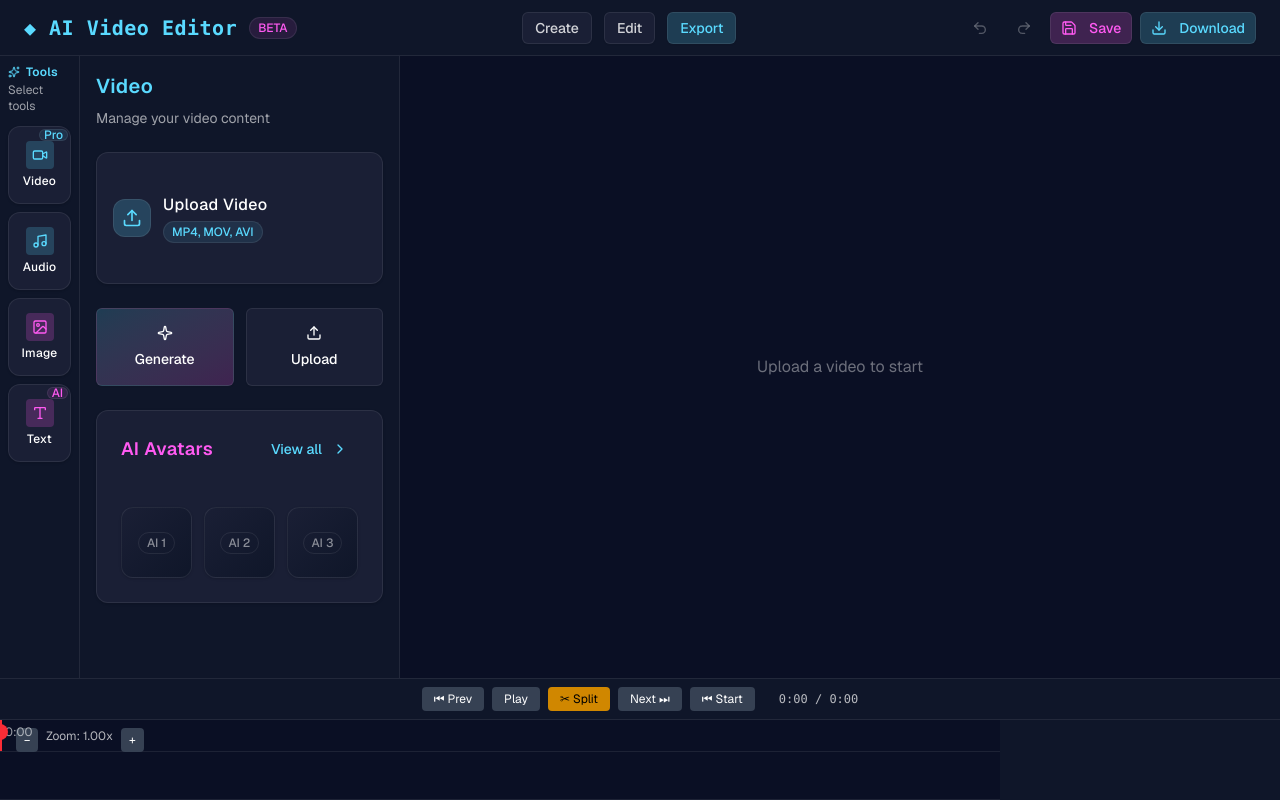
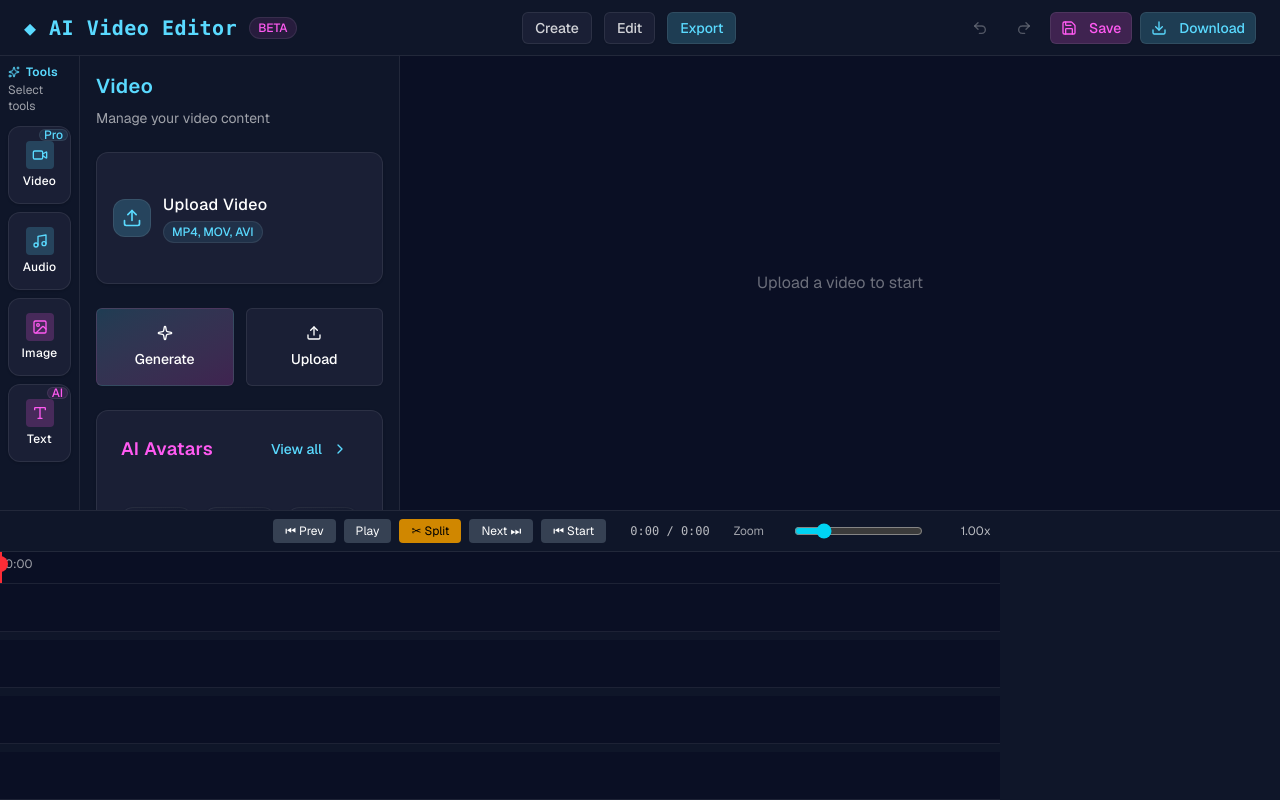
Before and after one commit to Taxilpatel132/Clipper-Studio, a Next.js app in the folder Front-end/: page / in a window 1280 px wide. Built offline with nearby package versions, Linux system fonts and the light colour scheme.

Commit message:
multi-track-implement-1

```diff
--- a/Front-end/src/components/timeline/PlaybackControls.tsx
+++ b/Front-end/src/components/timeline/PlaybackControls.tsx
@@ -1,7 +1,6 @@
 "use client";
 
 import { formatTime } from "@/editor/engine";
-
 interface PlaybackControlsProps {
   isPlaying: boolean;
   currentTime: number;
@@ -12,6 +11,9 @@ interface PlaybackControlsProps {
   onNext: () => void;
   onStart: () => void;
   onSplit: () => void;
+
+  zoom: number;          // 🔥 ADD
+  onZoomChange: (z: number) => void; // 🔥 ADD
 }
 
 export function PlaybackControls({
@@ -24,6 +26,8 @@ export function PlaybackControls({
   onNext,
   onStart,
   onSplit,
+  zoom,
+  onZoomChange,
 }: PlaybackControlsProps) {
   return (
     <div className="px-4 py-2 border-b border-white/10">
@@ -66,7 +70,24 @@ export function PlaybackControls({
         <span className="text-xs text-white/70 ml-4 font-mono">
           {formatTime(currentTime)} / {formatTime(duration)}
         </span>
+         <div className="flex items-center gap-3 px-4">
+        <span className="text-xs text-white/60 w-12">Zoom</span>
+
+        <input
+          type="range"
+          min={0.25}
+          max={4}
+          step={0.05}
+          value={zoom}
+          onChange={(e) => onZoomChange(parseFloat(e.target.value))}
+          className="flex-1 accent-cyan-400"
+        />
+
+        <span className="text-xs text-white/70 w-14 text-right">
+          {zoom.toFixed(2)}x
+        </span>
       </div>
+   </div>
     </div>
   );
 }
--- a/Front-end/src/components/timeline/Timeline.tsx
+++ b/Front-end/src/components/timeline/Timeline.tsx
@@ -4,7 +4,7 @@ import { useTimelineControls } from "./hooks/useTimelineControls";
 import { PlaybackControls } from "./PlaybackControls";
 import { TimelineRuler } from "./TimelineRuler";
 import { TimelineClipBlock } from "./TimelineClipBlock";
-
+import { useEditorStore } from "@/editor/store/editor.store";
 export default function Timeline() {
   const {
     // Refs
@@ -41,7 +41,7 @@ export default function Timeline() {
     goToStart,
     splitClipAtCurrentTime,
   } = useTimelineControls();
-
+  const setZoom = useEditorStore((s) => s.setZoom);
   return (
     <div className="w-full bg-[#0f1629] border-t border-white/10">
       {/* Playback Controls */}
@@ -55,6 +55,8 @@ export default function Timeline() {
   onNext={goToNextClip}
   onStart={goToStart}
   onSplit={splitClipAtCurrentTime}
+  zoom={zoom}
+  onZoomChange={(z) => setZoom(z)}
 />
 
       {/* Timeline Area */}
@@ -62,7 +64,7 @@ export default function Timeline() {
         <div
           ref={timelineRef}
           className="relative"
-          style={{ width: timelineWidth, height: 80 }}
+          style={{ width: timelineWidth }}
         >
           {/* Ruler */}
           <TimelineRuler
@@ -77,9 +79,18 @@ export default function Timeline() {
             onPlayheadMouseDown={startPlayheadDrag}
           />
 
-          {/* Clips Container */}
-          <div className="relative h-12 bg-[#0a0f24] border-b border-white/10">
-            {clips.map((clip) => (
+        {/* Timeline Tracks */}
+<div className="space-y-2">
+
+  {/* VIDEO TRACKS */}
+  {["video-1", "video-2"].map((trackId) => (
+    <div
+      key={trackId}
+      className="relative h-12 bg-[#0a0f24] border-b border-white/10 hover:bg-[#13203a]"
+    >
+      {clips
+        .filter((clip) => clip.trackId === trackId)
+        .map((clip) => (
           <TimelineClipBlock
             key={clip.id}
             clip={clip}
@@ -93,6 +104,47 @@ export default function Timeline() {
           />
         ))}
     </div>
+  ))}
+
+  {/* AUDIO TRACK */}
+  <div className="relative h-12 bg-[#0a0f24] border-b border-white/10 hover:bg-[#13203a]">
+    {clips
+      .filter((clip) => clip.trackId === "audio-1")
+      .map((clip) => (
+        <TimelineClipBlock
+          key={clip.id}
+          clip={clip}
+          isActive={clip.id === activeClipId}
+          isDragging={draggingClipId === clip.id}
+          dragOffset={dragOffset}
+          scale={TIMELINE_SCALE}
+          onMouseDown={handleClipMouseDown}
+          onClick={handleClipClick}
+          onTrimMouseDown={handleTrimMouseDown}
+        />
+      ))}
+  </div>
+
+  {/* IMAGE TRACK */}
+  <div className="relative h-12 bg-[#0a0f24] border-b border-white/10 hover:bg-[#13203a]">
+    {clips
+      .filter((clip) => clip.trackId === "image-1")
+      .map((clip) => (
+        <TimelineClipBlock
+          key={clip.id}
+          clip={clip}
+          isActive={clip.id === activeClipId}
+          isDragging={draggingClipId === clip.id}
+          dragOffset={dragOffset}
+          scale={TIMELINE_SCALE}
+          onMouseDown={handleClipMouseDown}
+          onClick={handleClipClick}
+          onTrimMouseDown={handleTrimMouseDown}
+        />
+      ))}
+  </div>
+
+</div>
         </div>
       </div>
     </div>
--- a/Front-end/src/components/timeline/TimelineRuler.tsx
+++ b/Front-end/src/components/timeline/TimelineRuler.tsx
@@ -1,7 +1,7 @@
 "use client";
 
 import { formatTime } from "@/editor/engine";
-import { ZoomControls } from "./ZoomControls";
+
 
 interface TimelineRulerProps {
   duration: number;
@@ -55,8 +55,8 @@ export function TimelineRuler({
         />
       )}
 
-      {/* Zoom controls */}
-      <ZoomControls zoom={zoom} />
+
+
 
       {/* Playhead line */}
       <div
--- a/Front-end/src/components/timeline/ZoomControls.tsx
+++ /dev/null
@@ -1,31 +0,0 @@
-"use client";
-
-import { useEditorStore } from "@/editor/store/editor.store";
-
-interface ZoomControlsProps {
-  zoom: number;
-}
-
-export function ZoomControls({ zoom }: ZoomControlsProps) {
-  const setZoom = useEditorStore((state) => state.setZoom);
-
-  return (
-    <div className="flex gap-2 px-4 py-2">
-      <button
-        onClick={() => setZoom(zoom - 0.25)}
-        className="px-2 py-1 bg-gray-700 text-white text-xs rounded"
-      >
-        −
-      </button>
-
-      <span className="text-xs text-white/70">Zoom: {zoom.toFixed(2)}x</span>
-
-      <button
-        onClick={() => setZoom(zoom + 0.25)}
-        className="px-2 py-1 bg-gray-700 text-white text-xs rounded"
-      >
-        +
-      </button>
-    </div>
-  );
-}
--- a/Front-end/src/components/timeline/hooks/useTimelineControls.ts
+++ b/Front-end/src/components/timeline/hooks/useTimelineControls.ts
@@ -22,6 +22,14 @@ export function useTimelineControls() {
   const dragStartTimeRef = useRef<number>(0);
   const rafRef = useRef<number | null>(null);
   const lastTimeRef = useRef<number>(0);
+  const TRACK_ORDER = [
+  "video-1",
+  "video-2",
+  "audio-1",
+  "image-1",
+];
+
+const TRACK_HEIGHT = 48; // same as h-12
 
   // ═══════════════════════════════════════════
   // Store
@@ -114,6 +122,17 @@ export function useTimelineControls() {
     [clips]
   );
 
+  //hleper function to determine track based on Y coordinate
+  const getTrackFromY = useCallback((clientY: number) => {
+  if (!timelineRef.current) return null;
+
+  const rect = timelineRef.current.getBoundingClientRect();
+  const y = clientY - rect.top;
+
+  const index = Math.floor(y / TRACK_HEIGHT);
+
+  return TRACK_ORDER[index] || null;
+}, []);
   // ═══════════════════════════════════════════
   // Playhead Dragging
   // ═══════════════════════════════════════════
@@ -213,11 +232,22 @@ export function useTimelineControls() {
      const onMove = (e: MouseEvent) => {
   const deltaX = e.clientX - dragStartXRef.current;
   const deltaTime = deltaX / TIMELINE_SCALE;
+
   const newTime = Math.max(0, dragStartTimeRef.current + deltaTime);
   const snappedTime = findSnapPosition(newTime, clipId);
 
+  const newTrackId = getTrackFromY(e.clientY);
+
   setDragOffset(deltaX);
   setDropIndicator(snappedTime);
+
+  if (newTrackId && newTrackId !== clip.trackId) {
+    useEditorStore.setState((state) => ({
+      clips: state.clips.map((c) =>
+        c.id === clipId ? { ...c, trackId: newTrackId } : c
+      ),
+    }));
+  }
 };
 
       const onUp = (e: MouseEvent) => {
--- a/Front-end/src/editor/store/editor.store.ts
+++ b/Front-end/src/editor/store/editor.store.ts
@@ -7,7 +7,7 @@ export interface TimelineClip {
 
   startTime: number;   // position on timeline
   duration: number;    // full clip duration
-
+ trackId: string;     // 🔥 NEW - which track this clip belongs to
   trimStart: number;
   trimEnd: number;
     type: "video" | "audio" | "image";
@@ -231,7 +231,7 @@ export const useEditorStore = create<EditorState>((set, get) => ({
   trimStart: 0,
   trimEnd: 0,
   type: "video",
-
+  trackId: "video-2", // 🔥 assign to a track
   framesBaseUrl: data.baseUrl, // ✅ already full URL
   fps: data.fps,
 };
--- a/Front-end/src/editor/types/clip.types.ts
+++ b/Front-end/src/editor/types/clip.types.ts
@@ -1,5 +1,6 @@
 export interface TimelineClip {
   id: string;
+  trackId: string;   // 🔥 NEW
   name: string;
   src: string;
   startTime: number;
@@ -18,6 +19,13 @@ export interface EditorSnapshot {
   zoom: number
   activeClipId: string | null
 }
+
+export interface Track {
+  id: string;
+  type: "video" | "audio" | "image";
+  clips: TimelineClip[];
+}
+
 export interface ClipPlayRange {
   start: number;
   end: number;
```
Also changed, not shown: 1 other file (tests, documents, lock files or other folders). Lines whose indentation alone changed are shown as unchanged.
